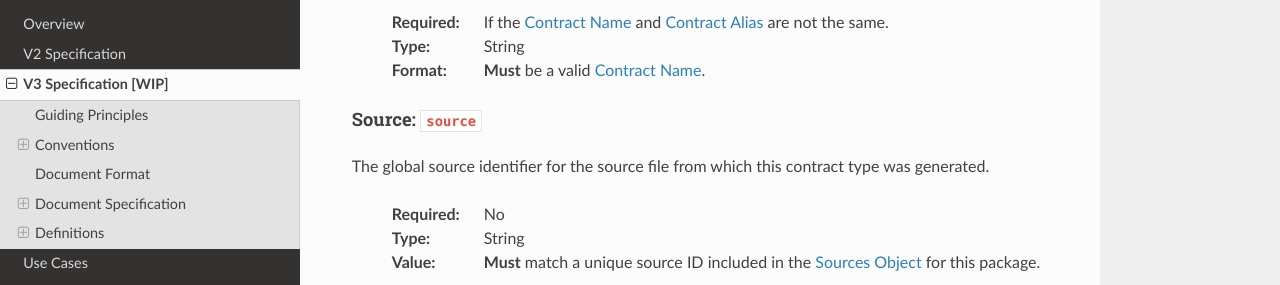
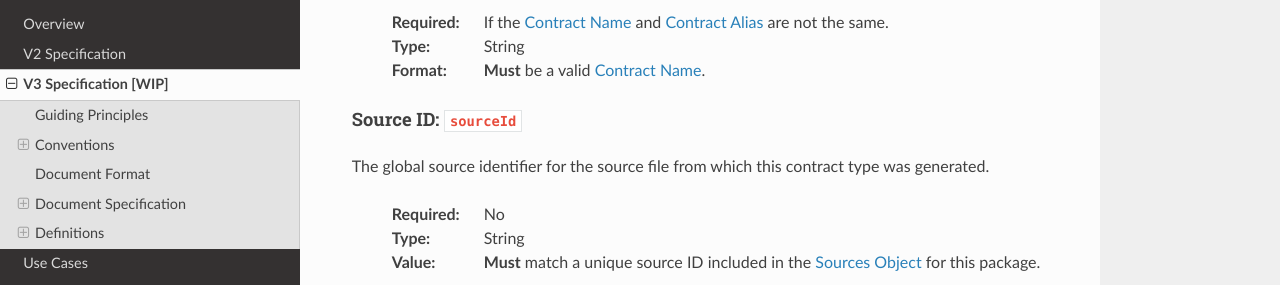
Before and after one commit to ethpm/ethpm-spec, a Sphinx documentation site: the page built from docs/source/v3-package-spec.rst, in a window 1280 px wide and 900 px high, scrolled down 11580 px. Shown: the part 153-438 px from the top of the window. Built offline with Sphinx 7.4.7 and the Read the Docs theme 2.0.0, drawn with Linux system fonts in a browser that asks for light colours; the version number is read from the project's files by our own code.

Commit message:
Update v3 examples

```diff
--- a/docs/source/v3-package-spec.rst
+++ b/docs/source/v3-package-spec.rst
@@ -623,8 +623,8 @@ The ``contractName`` field defines the |ContractName| for this
   :Type: String
   :Format: **Must** be a valid |ContractName|.
 
-Source: ``source``
-^^^^^^^^^^^^^^^^^^
+Source ID: ``sourceId``
+^^^^^^^^^^^^^^^^^^^^^^^
 The global source identifier for the source file from which this contract type was generated.
 
   :Required: No
--- a/requirements.txt
+++ b/requirements.txt
@@ -8,7 +8,7 @@ idna==2.6
 imagesize==1.0.0
 Jinja2==2.10.1
 jsonpointer==2.0
-jsonschema==2.6.0
+jsonschema==3.2.0
 MarkupSafe==1.0
 packaging==17.1
 pbr==4.0.3
```
Also changed, not shown: 9 other files.
